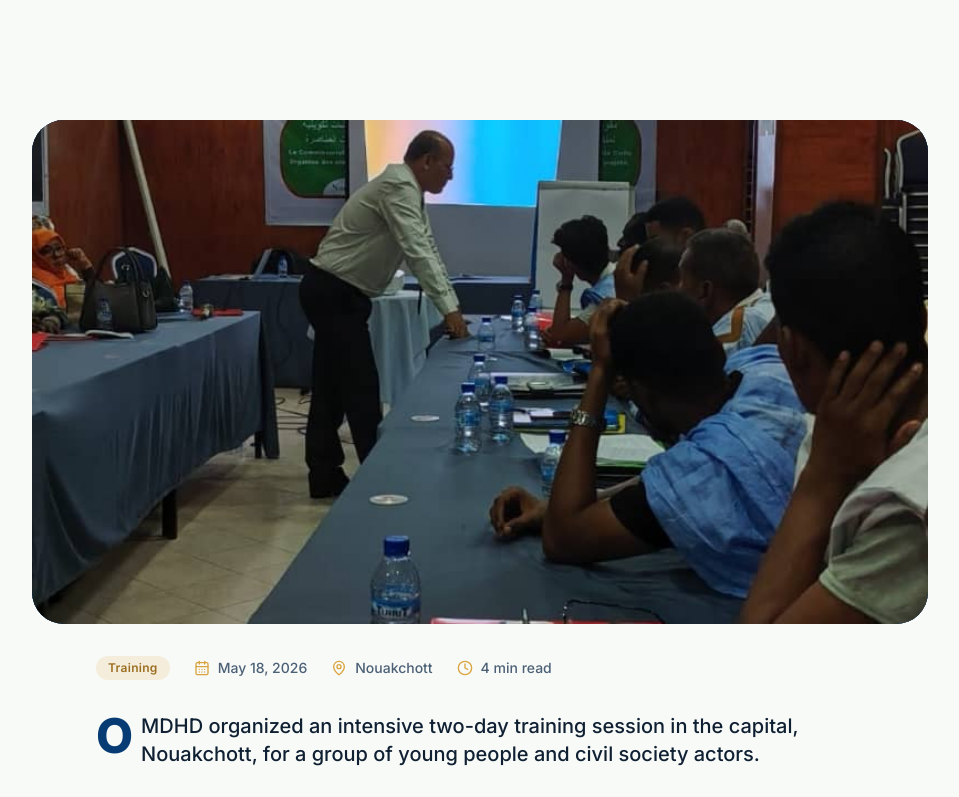
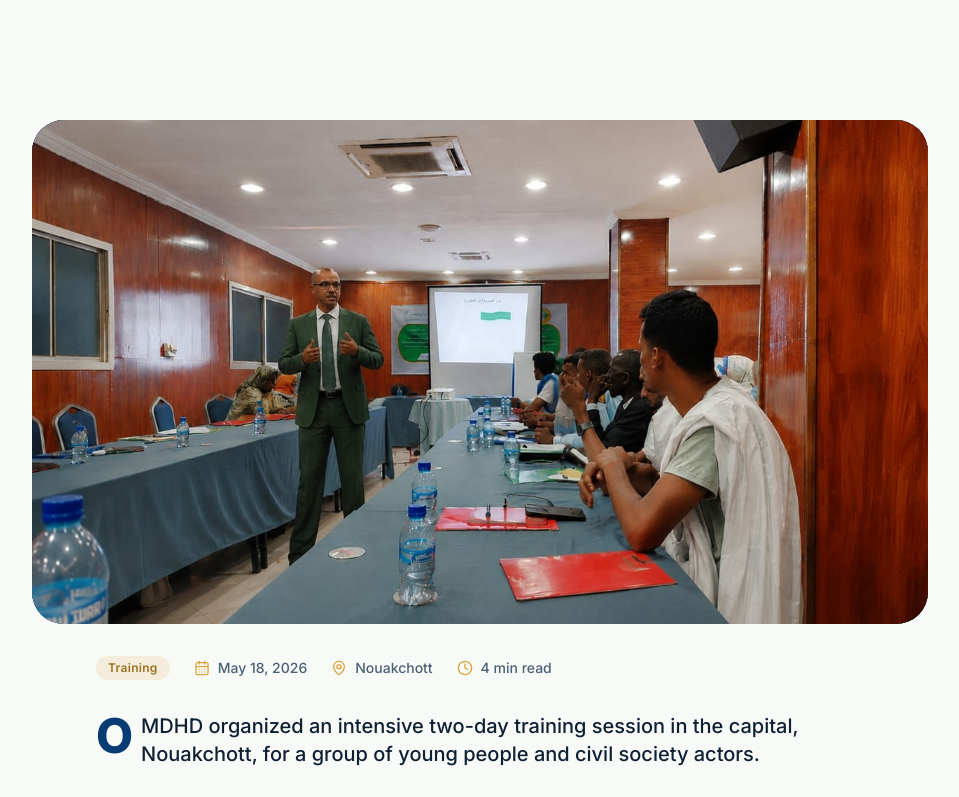
Before and after one commit to AbdellahiAhmed/OMDHD, a Next.js app: page /en/news/human-rights-training-nouakchott in a window 1280 px wide. Shown: the part 542-1339 px from the top of the page, without its empty margins (160-1119 px from the left). Built offline with nearby package versions, Linux system fonts and the light colour scheme.

Commit message:
content: update training image and Bankeily number

```diff
--- a/content/news.ts
+++ b/content/news.ts
@@ -12,7 +12,7 @@ const draftedNews: NewsArticle[] = [
     category: 'training',
     date: '2026-05-18',
     readingTime: 4,
-    cover: IMG.news[0],
+    cover: '/images/formation_image.jpeg',
     featured: true,
     area: 'awareness-training',
     title: {
--- a/content/site.ts
+++ b/content/site.ts
@@ -14,8 +14,8 @@ export const siteConfig = {
   /** Named direct contact line (staff member), shown alongside the general numbers. */
   contact2: {
     name: { ar: 'بنكيلي', fr: 'Bankeily', en: 'Bankeily' },
-    phone: '+222 44 05 06 06',
-    phoneHref: '+22244050606',
+    phone: '+222 44 05 66 66',
+    phoneHref: '+22244056666',
   },
   whatsapp: 'https://wa.me/22222948888',
   address: {
```
Also changed, not shown: public/images/formation_image.jpeg (added).
